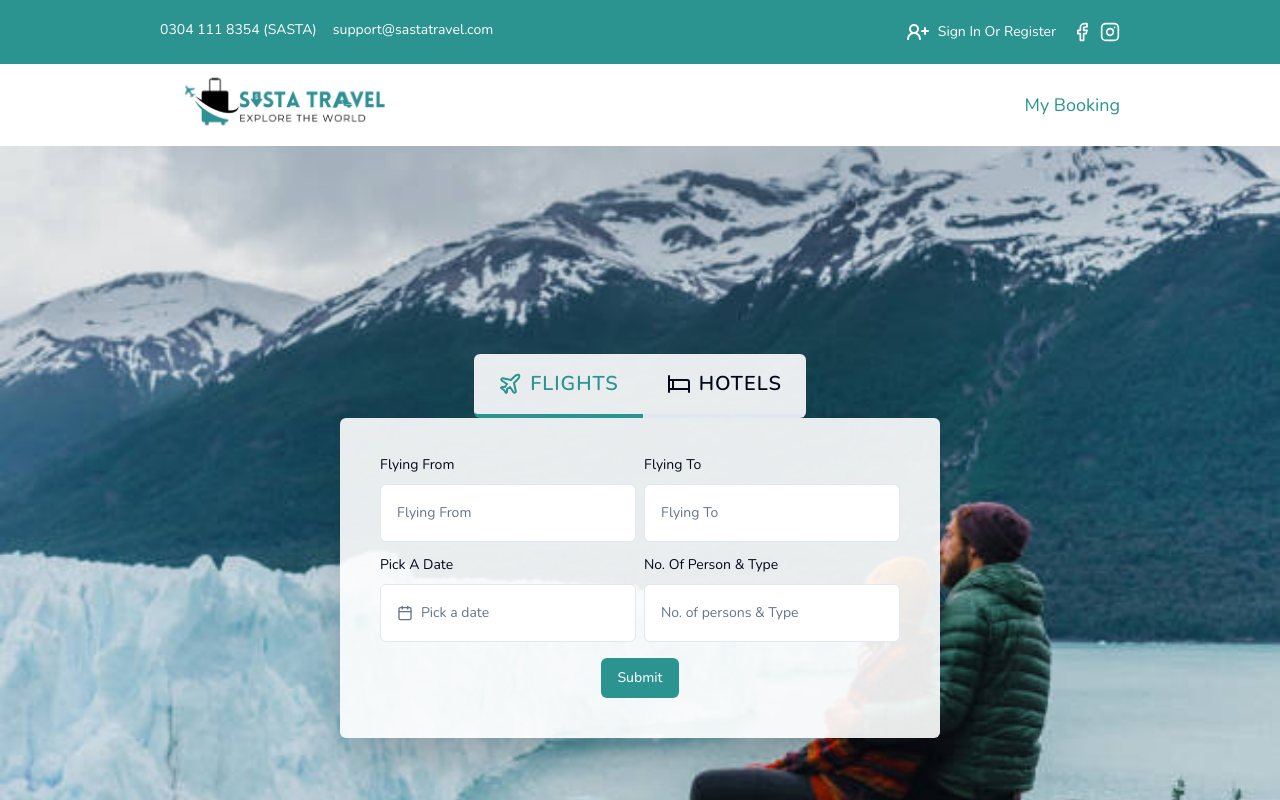
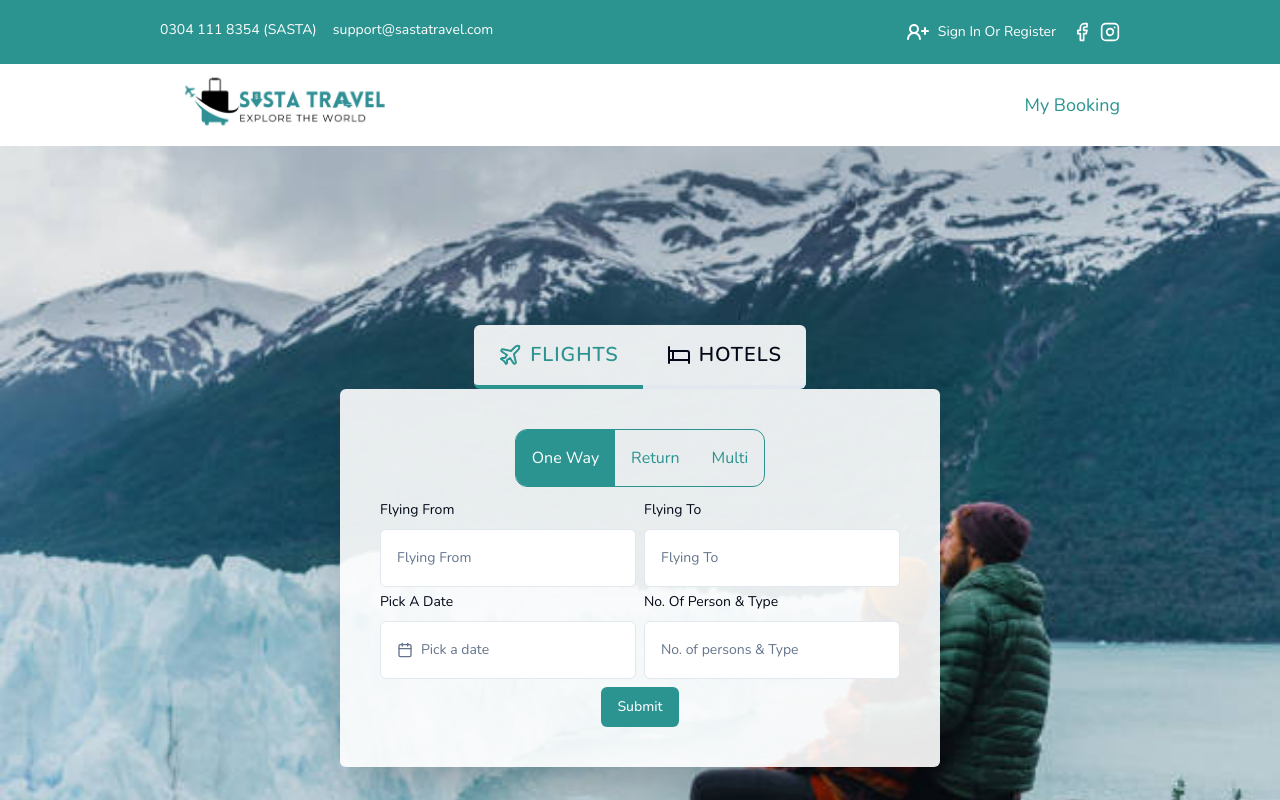
Before and after one commit to Asfand-Khan/sasta-travel, a Next.js app: page / in a window 1280 px wide. Shown: the top 800 px of the page. Built offline with nearby package versions, Linux system fonts and the light colour scheme.

Commit message:
added functionality of switching between forms and added return form

```diff
--- a/src/app/globals.css
+++ b/src/app/globals.css
@@ -74,6 +74,7 @@
   }
   body {
     @apply bg-background text-foreground;
+    @apply overflow-x-hidden;
   }
 }
 
--- a/src/components/hero/FlightForm.tsx
+++ b/src/components/hero/FlightForm.tsx
@@ -1,48 +1,46 @@
-'use client';
+"use client";
 
-import { useState } from "react";
-import { Input } from "../ui/input";
-import { Label } from "../ui/label";
-import DatePicker from "../ui/datepicker";
-import { Button } from "../ui/button";
+import { Dispatch, SetStateAction, useState } from "react";
+import OneWay from "./OneWay";
+import Return from "./Return";
+import Multi from "./Multi";
 
 const FlightForm = () => {
 
-    const [date, setDate] = useState<Date>();
+  const [toggleForm,setToggleForm] = useState("oneway");
+
+  const switchToOneWay=()=>{
+    setToggleForm("oneway");
+  }
+
+  const switchToReturn=()=>{
+    setToggleForm("return");
+  }
+
+  const switchToMulti=()=>{
+    setToggleForm("multi");
+  }
 
   return (
-    <div className="space-y-4">
-      <div className="flex flex-col md:flex-row gap-2 justify-center">
-        <div className="flex flex-col gap-3">
-          <Label htmlFor="flyingFrom" className="font-normal">
-            Flying From
-          </Label>
-          <Input type="text" placeholder="Flying From" id="flyingFrom" className="py-7 px-4 w-full md:w-[20vw]" />
+    <div className="space-y-4 flex flex-col justify-center">
+      <div className="w-full flex justify-center">
+      <div className="w-max flex justify-around text-mainColor border-[1px] border-mainColor rounded-xl overflow-hidden">
+        <div className={`p-4 ${toggleForm === "oneway" ? "bg-mainColor text-white":" text-mainColor "}`}>
+          <button onClick={()=>switchToOneWay()}>One Way</button>
         </div>
-        <div className="flex flex-col gap-3">
-          <Label htmlFor="flyingTo" className="font-normal">
-            Flying To
-          </Label>
-          <Input type="text" placeholder="Flying To" id="flyingTo" className="py-7 px-4 w-full md:w-[20vw]" />
+        <div className={`p-4 ${toggleForm === "return" ? "bg-mainColor text-white":" text-mainColor "}`}>
+          <button onClick={()=>switchToReturn()}>Return</button>
+        </div>
+        <div className={`p-4 ${toggleForm === "multi" ? "bg-mainColor text-white":" text-mainColor "}`}>
+        <button onClick={()=>switchToMulti()}>Multi</button>
         </div>
       </div>
-      <div className="flex flex-col md:flex-row gap-2 justify-center">
-        <div className="flex flex-col gap-3">
-          <Label htmlFor="datePicker" className="font-normal">
-            Pick A Date
-          </Label>
-          <DatePicker date={date} setDate={setDate} />
-        </div>
-        <div className="flex flex-col gap-3">
-          <Label htmlFor="typeAndPerson" className="font-normal">
-            No. Of Person & Type
-          </Label>
-          <Input type="text" placeholder="No. of persons & Type" id="typeAndPerson" className="py-7 px-4 w-full md:w-[20vw]" />
-        </div>
       </div>
-      <div className="flex items-center justify-center">
-        <Button className="bg-mainColor hover:bg-mainColor/60">Submit</Button>
-      </div>
+
+      { toggleForm === "oneway" ? <OneWay/> : "" }
+      { toggleForm === "return" ? <Return/> : "" }
+      { toggleForm === "multi" ? <Multi/> : "" }
+
     </div>
   );
 };
--- a/src/components/hero/Form.tsx
+++ b/src/components/hero/Form.tsx
@@ -16,7 +16,7 @@ const Form = () => {
 
       {/***************************  Form **********************/}
 
-      <div className="bg-white/90 p-10 rounded-md w-[90vw] md:w-auto shadow-2xl">
+      <div className="bg-white/90 p-10 rounded-md w-[100vw] md:w-auto shadow-2xl overflow-hidden">
         {isActive === "flights" ? <FlightForm /> : <HotelForm />}
       </div>
     </div>
--- /dev/null
+++ b/src/components/hero/Multi.tsx
@@ -0,0 +1,9 @@
+import React from 'react'
+
+const Multi = () => {
+  return (
+    <div>Multi</div>
+  )
+}
+
+export default Multi
--- /dev/null
+++ b/src/components/hero/OneWay.tsx
@@ -0,0 +1,64 @@
+"use client";
+
+import { useState } from "react";
+import { Button } from "../ui/button";
+import DatePicker from "../ui/datepicker";
+import { Input } from "../ui/input";
+import { Label } from "../ui/label";
+
+const OneWay = () => {
+  const [date, setDate] = useState<Date>();
+
+  return (
+    <div>
+      <div className="flex flex-col md:flex-row gap-2 justify-center mb-2">
+        <div className="flex flex-col gap-3">
+          <Label htmlFor="flyingFrom" className="font-normal">
+            Flying From
+          </Label>
+          <Input
+            type="text"
+            placeholder="Flying From"
+            id="flyingFrom"
+            className="py-7 px-4 w-full md:w-[20vw]"
+          />
+        </div>
+        <div className="flex flex-col gap-3">
+          <Label htmlFor="flyingTo" className="font-normal">
+            Flying To
+          </Label>
+          <Input
+            type="text"
+            placeholder="Flying To"
+            id="flyingTo"
+            className="py-7 px-4 w-full md:w-[20vw]"
+          />
+        </div>
+      </div>
+      <div className="flex flex-col md:flex-row gap-2 justify-center mb-2">
+        <div className="flex flex-col gap-3">
+          <Label htmlFor="datePicker" className="font-normal">
+            Pick A Date
+          </Label>
+          <DatePicker date={date} setDate={setDate} />
+        </div>
+        <div className="flex flex-col gap-3">
+          <Label htmlFor="typeAndPerson" className="font-normal">
+            No. Of Person & Type
+          </Label>
+          <Input
+            type="text"
+            placeholder="No. of persons & Type"
+            id="typeAndPerson"
+            className="py-7 px-4 w-full md:w-[20vw]"
+          />
+        </div>
+      </div>
+      <div className="flex items-center justify-center">
+        <Button className="bg-mainColor hover:bg-mainColor/60">Submit</Button>
+      </div>
+    </div>
+  );
+};
+
+export default OneWay;
--- /dev/null
+++ b/src/components/hero/Return.tsx
@@ -0,0 +1,70 @@
+"use client";
+
+import { useState } from "react";
+import { Button } from "../ui/button";
+import DatePicker from "../ui/datepicker";
+import { Input } from "../ui/input";
+import { Label } from "../ui/label";
+import DatePickerWithRange from "../ui/daterangepicker";
+import { DateRange } from "react-day-picker";
+import { addDays } from "date-fns";
+
+const Return = () => {
+  const [date, setDate] = useState<DateRange | undefined>({
+    from: new Date(2022, 0, 20),
+    to: addDays(new Date(2022, 0, 20), 20),
+  })
+
+  return (
+    <div>
+      <div className="flex flex-col md:flex-row gap-2 justify-center mb-2">
+        <div className="flex flex-col gap-3">
+          <Label htmlFor="flyingFrom" className="font-normal">
+            Flying From
+          </Label>
+          <Input
+            type="text"
+            placeholder="Flying From"
+            id="flyingFrom"
+            className="py-7 px-4 w-full md:w-[20vw]"
+          />
+        </div>
+        <div className="flex flex-col gap-3">
+          <Label htmlFor="flyingTo" className="font-normal">
+            Flying To
+          </Label>
+          <Input
+            type="text"
+            placeholder="Flying To"
+            id="flyingTo"
+            className="py-7 px-4 w-full md:w-[20vw]"
+          />
+        </div>
+      </div>
+      <div className="flex flex-col md:flex-row gap-2 justify-center mb-2">
+        <div className="flex flex-col gap-3">
+          <Label htmlFor="datePicker" className="font-normal">
+            Pick A Date
+          </Label>
+          <DatePickerWithRange date={date} setDate={setDate} />
+        </div>
+        <div className="flex flex-col gap-3">
+          <Label htmlFor="typeAndPerson" className="font-normal">
+            No. Of Person & Type
+          </Label>
+          <Input
+            type="text"
+            placeholder="No. of persons & Type"
+            id="typeAndPerson"
+            className="py-7 px-4 w-full md:w-[20vw]"
+          />
+        </div>
+      </div>
+      <div className="flex items-center justify-center">
+        <Button className="bg-mainColor hover:bg-mainColor/60">Submit</Button>
+      </div>
+    </div>
+  );
+};
+
+export default Return;
--- /dev/null
+++ b/src/components/ui/daterangepicker.tsx
@@ -0,0 +1,76 @@
+"use client"
+
+import * as React from "react"
+import { addDays, format } from "date-fns"
+import { Calendar as CalendarIcon } from "lucide-react"
+import { DateRange } from "react-day-picker"
+
+import { cn } from "@/lib/utils"
+import { Button } from "@/components/ui/button"
+import { Calendar } from "@/components/ui/calendar"
+import {
+  Popover,
+  PopoverContent,
+  PopoverTrigger,
+} from "@/components/ui/popover";
+
+interface DatePickerWithRangeProps {
+  date : DateRange | undefined,
+  setDate : React.Dispatch<React.SetStateAction<DateRange | undefined>>,
+  className ?: React.HTMLAttributes<HTMLDivElement>
+}
+
+// ({
+//   className,
+// }: React.HTMLAttributes<HTMLDivElement>)
+
+const DatePickerWithRange:React.FC<DatePickerWithRangeProps> = ({
+  date,
+  setDate,
+  className
+}) => {
+
+  return (
+    <div className={cn("grid gap-2", className)}>
+      <Popover>
+        <PopoverTrigger asChild>
+          <Button
+            id="date"
+            variant={"outline"}
+            className={cn(
+              "w-full md:w-[20vw] justify-start text-left font-normal py-7 px-4",
+              !date && "text-muted-foreground"
+            )}
+          >
+            <CalendarIcon className="mr-2 h-4 w-4" />
+            {date?.from ? (
+              date.to ? (
+                <>
+                  {format(date.from, "LLL dd, y")} -{" "}
+                  {format(date.to, "LLL dd, y")}
+                </>
+              ) : (
+                format(date.from, "LLL dd, y")
+              )
+            ) : (
+              <span>Pick a date</span>
+            )}
+          </Button>
+        </PopoverTrigger>
+        <PopoverContent className="w-auto p-0" align="start">
+          <Calendar
+            initialFocus
+            mode="range"
+            defaultMonth={date?.from}
+            selected={date}
+            onSelect={setDate}
+            numberOfMonths={2}
+          />
+        </PopoverContent>
+      </Popover>
+    </div>
+  )
+}
+
+
+export default DatePickerWithRange;
```
Also changed, not shown: 1 other file (tests, documents, lock files or other folders).
